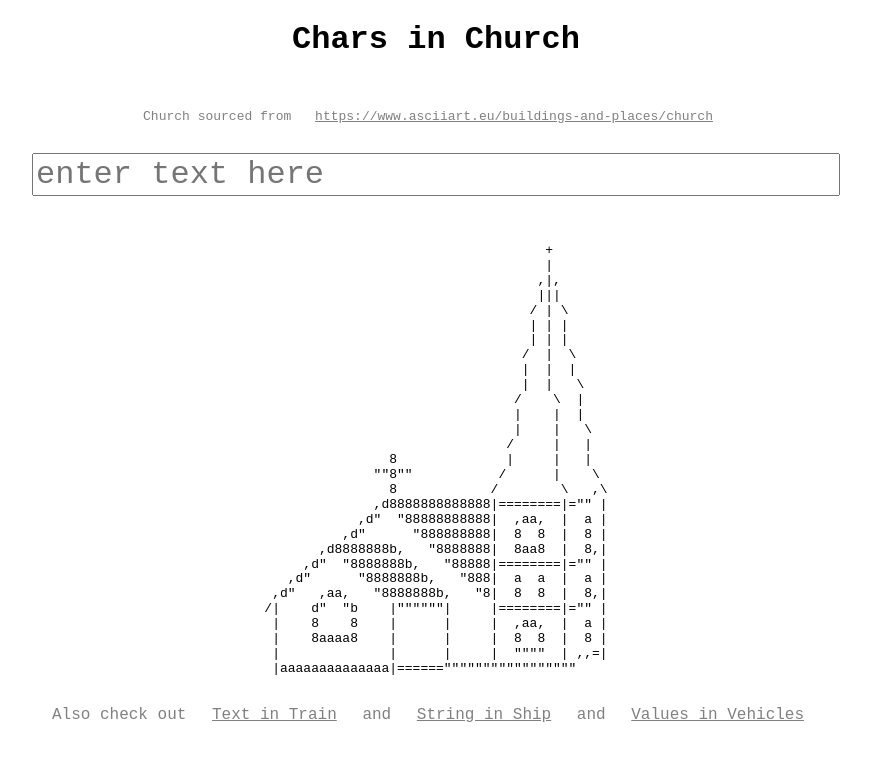
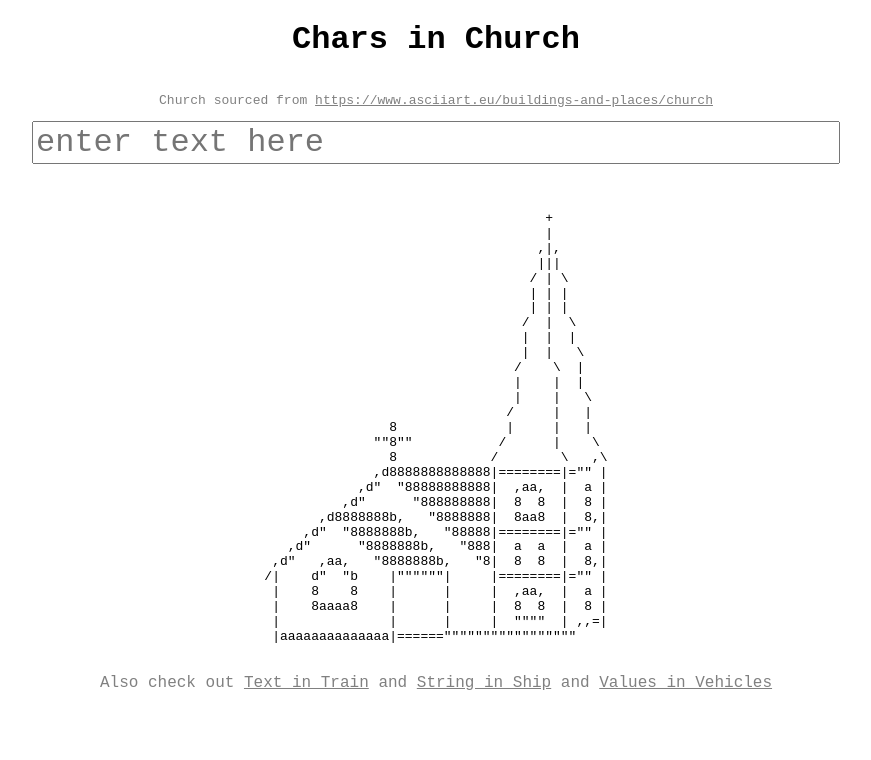
Before and after one commit to EduardBeke/chars-in-church, a React (Vite) app: page / in a window 1280 px wide. Shown: the top 760 px of the page, without its empty margins (204-1075 px from the left). Built offline with nearby package versions, Linux system fonts and the light colour scheme.

Commit message:
chore: text align

```diff
--- a/src/App.css
+++ b/src/App.css
@@ -10,7 +10,7 @@ h1 {
 a,
 p {
   color: grey;
-  padding: 16px;
+  text-align: center;
 }
 
 input {
```
